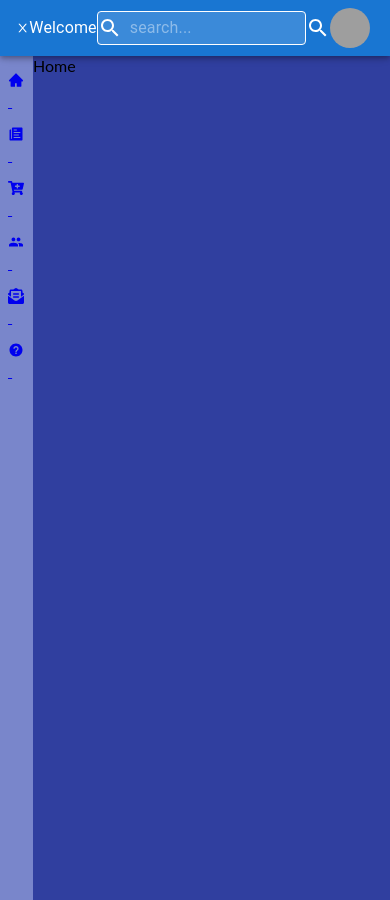
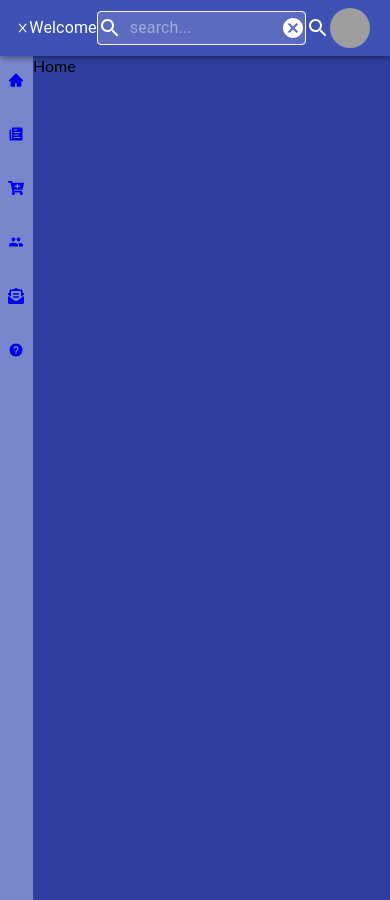
Before and after one commit to santoshkumarpathak/responsivenavbar, a React (Create React App) app in the folder navbar/: page / in a window 390 px wide. Built offline with nearby package versions, Linux system fonts and the light colour scheme; grey boxes are pictures that could not be loaded.

Commit message:
search field in mobile mode not proper work

```diff
--- a/navbar/src/component/Navbar.js
+++ b/navbar/src/component/Navbar.js
@@ -1,16 +1,16 @@
-import { AppBar, Avatar, Toolbar } from "@mui/material"
+
 import DehazeIcon from '@mui/icons-material/Dehaze';
 import { AiOutlineClose } from "react-icons/ai";
-import { alpha, InputBase, Typography } from "@material-ui/core";
-import { makeStyles } from "@material-ui/core/styles";
-import { Grid } from "@material-ui/core";
+
 import { SidebarData } from './SidebarData'
-import { useState } from "react";
+import React, { useState } from "react";
 import Home from '../component/landing pages/Home.js'
+import { AppBar, InputBase, makeStyles, Toolbar, Typography, alpha, Badge, Avatar, Grid } from '@material-ui/core'
+
 
 import { Link, Route, Routes } from 'react-router-dom';
-import { Search } from "@material-ui/icons";
-const Styles = makeStyles((theme, props) => ({
+import { Cancel, Search } from "@material-ui/icons";
+const style = makeStyles((theme) => ({
     toolbar: {
         display: "flex",
         justifyContent: "space-between"
@@ -59,6 +59,9 @@ const Styles = makeStyles((theme, props) => ({
         display: "flex",
         alignItems: "center",
 
+        [theme.breakpoints.down('sm')]: {
+            display: (props) =>(props.open ? "flex" : "none")
+        }
     },
     Search: {
 
@@ -71,7 +74,7 @@ const Styles = makeStyles((theme, props) => ({
         border: "solid 1px",
         borderRadius: theme.shape.borderRadius,
         [theme.breakpoints.down('sm')]: {
-
+            // display: "none",
             display: (props) => (props.open ? "flex" : "none"),
             width: "70%"
         }
@@ -80,9 +83,14 @@ const Styles = makeStyles((theme, props) => ({
     searchInput: {
         color: "white",
         marginLeft: theme.spacing(1)
+
     },
     smallSearchButton: {
         [theme.breakpoints.up('md')]: {
+            display: "none"
+        },
+
+        [theme.breakpoints.up('sm')]: {
             display: "none"
         }
     },
@@ -90,6 +98,14 @@ const Styles = makeStyles((theme, props) => ({
         [theme.breakpoints.down('sm')]: {
             display: "none"
         }
+    },
+    Cancel: {
+        [theme.breakpoints.up('sm')]: {
+            display: "none"
+        }
+    },
+    link:{
+        textDecoration:"none"
     }
 
 }))
@@ -98,12 +114,18 @@ const Navbar = () => {
     const [sidebarHide, setSidebarHide] = useState(false)
 
     const [open, setOpen] = useState(false)
+    const serchOpen = (e) => {
+        e.preventDefault()
+        setOpen(true)
+        // alert('true')
+    }
+    const serchclosed = (e) =>{
+        e.preventDefault()
+        setOpen(false)
+    }
+    const classes = style({ open });
+    console.log(classes, open);
 
-    const serchOpen = () => {
-
-        setOpen(true)
-    }
-    const classes = Styles({ open })
     return (
         <>
             {/* <Grid contianer >
@@ -121,7 +143,7 @@ const Navbar = () => {
                     <div className={classes.Search}>
                         <Search />
                         <InputBase placeholder="search..." className={classes.searchInput} />
-
+                        <Cancel className={classes.Cancel} onClick={serchclosed}/>
                     </div>
 
                     <div className={classes.userAvtar}>
@@ -144,7 +166,7 @@ const Navbar = () => {
                                 SidebarData.map((ele, index) => {
                                     return (
                                         <div className={classes.sidebaritem}>
-                                            <Link to={ele.path}>
+                                            <Link to={ele.path} className={classes.link}>
                                                 <span>{ele.icon}</span>&nbsp;
                                                 <span className={classes.sidebarTitle}>{ele.title}</span>
                                             </Link>
```
Lines whose indentation alone changed are shown as unchanged.
